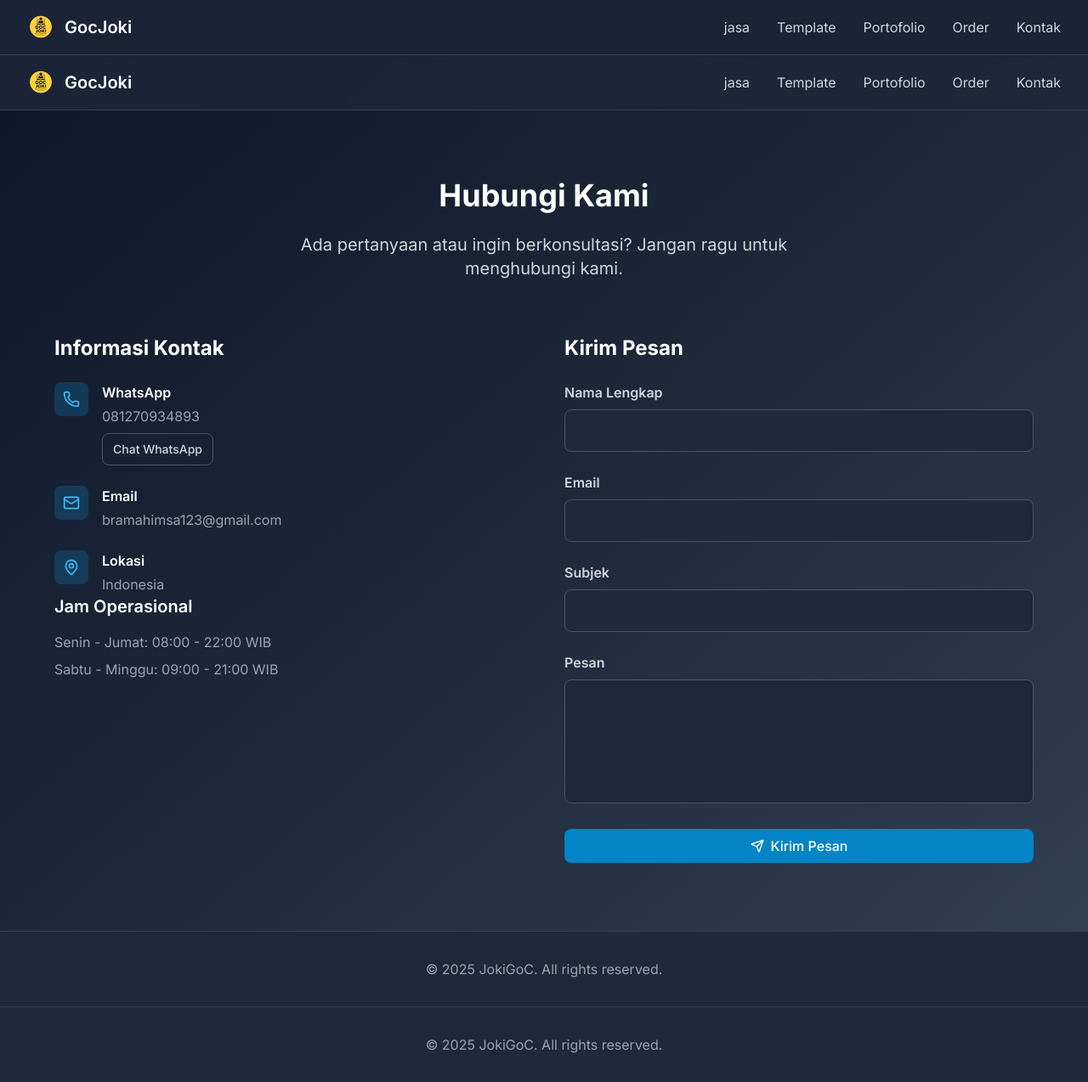
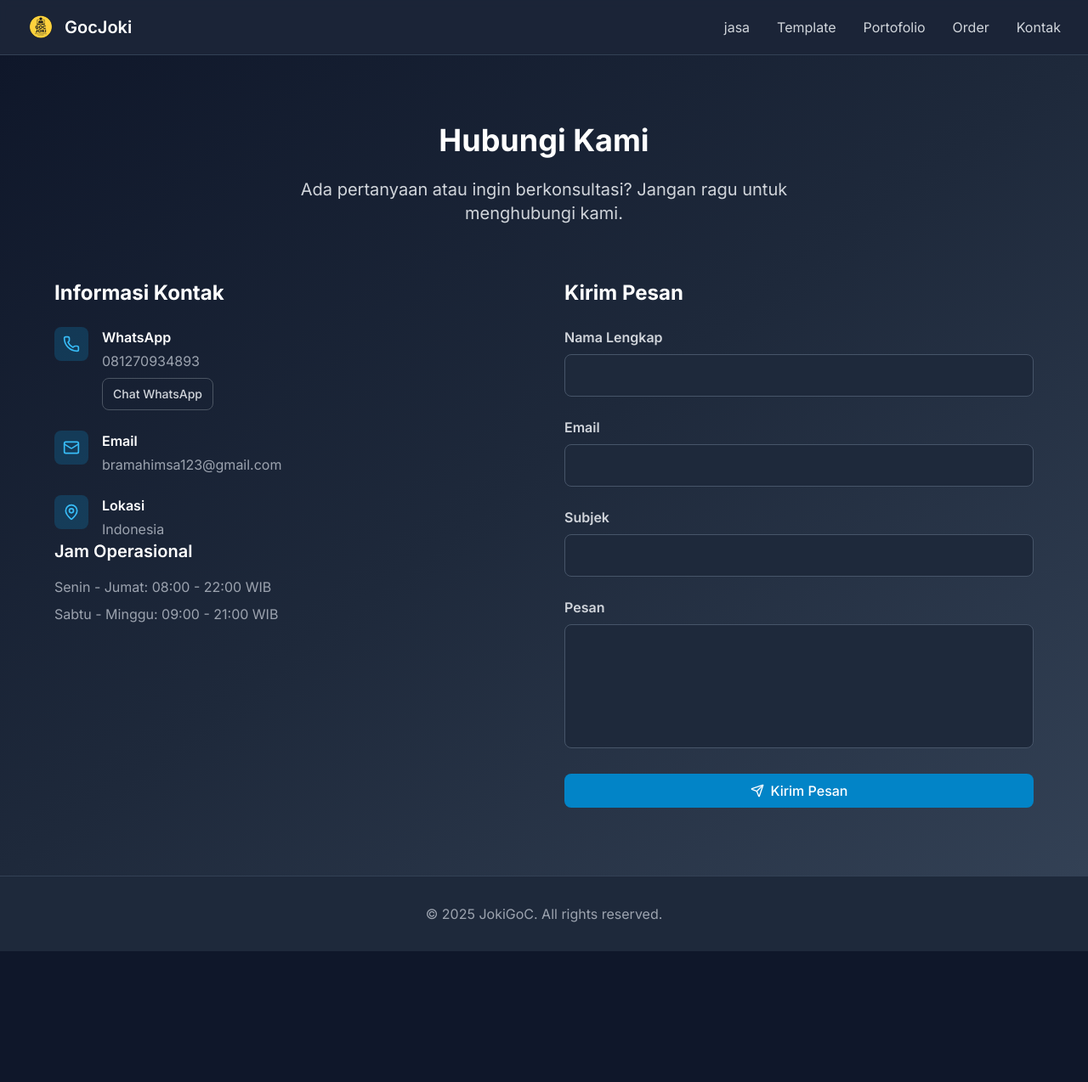
Before and after one commit to Bramahimm/gocJoki-blog, a Next.js app: page /contact in a window 1280 px wide. Shown: the whole page at 85% size. After the commit the page ends 1120 px from the top, so only its background shows below. Built offline with nearby package versions, Linux system fonts and the light colour scheme.

Commit message:
refactor:contact

```diff
--- a/app/contact/ContactForm.tsx
+++ b/app/contact/components/ContactForm.tsx
@@ -1,10 +1,9 @@
-'use client'
+"use client";
 
-import { Send } from 'lucide-react'
-import Button from '@/components/Button'
-import { useContactForm } from './hooks/useContactForm'
-import Alert from '@/components/Alert'
-
+import { Send } from "lucide-react";
+import Button from "@/components/Button";
+import { useContactForm } from "../hooks/useContactForm";
+import Alert from "@/components/Alert";
 
 export default function ContactForm() {
   const {
@@ -13,8 +12,8 @@ export default function ContactForm() {
     success,
     isSubmitting,
     handleInputChange,
-    handleSubmit
-  } = useContactForm()
+    handleSubmit,
+  } = useContactForm();
 
   return (
     <div>
@@ -26,13 +25,13 @@ export default function ContactForm() {
         </Alert>
       )}
 
-      {errors.length > 0 && (
-        <Alert type="error" errors={errors} />
-      )}
+      {errors.length > 0 && <Alert type="error" errors={errors} />}
 
       <form onSubmit={handleSubmit} className="space-y-6">
         <div>
-          <label htmlFor="name" className="block text-gray-300 font-semibold mb-2">
+          <label
+            htmlFor="name"
+            className="block text-gray-300 font-semibold mb-2">
             Nama Lengkap
           </label>
           <input
@@ -47,7 +46,9 @@ export default function ContactForm() {
         </div>
 
         <div>
-          <label htmlFor="email" className="block text-gray-300 font-semibold mb-2">
+          <label
+            htmlFor="email"
+            className="block text-gray-300 font-semibold mb-2">
             Email
           </label>
           <input
@@ -62,7 +63,9 @@ export default function ContactForm() {
         </div>
 
         <div>
-          <label htmlFor="subject" className="block text-gray-300 font-semibold mb-2">
+          <label
+            htmlFor="subject"
+            className="block text-gray-300 font-semibold mb-2">
             Subjek
           </label>
           <input
@@ -77,7 +80,9 @@ export default function ContactForm() {
         </div>
 
         <div>
-          <label htmlFor="message" className="block text-gray-300 font-semibold mb-2">
+          <label
+            htmlFor="message"
+            className="block text-gray-300 font-semibold mb-2">
             Pesan
           </label>
           <textarea
@@ -93,9 +98,9 @@ export default function ContactForm() {
 
         <Button type="submit" disabled={isSubmitting} className="w-full">
           <Send className="w-4 h-4 mr-2" />
-          {isSubmitting ? 'Mengirim...' : 'Kirim Pesan'}
+          {isSubmitting ? "Mengirim..." : "Kirim Pesan"}
         </Button>
       </form>
     </div>
-  )
+  );
 }
--- a/app/contact/ContactInfo.tsx
+++ b/app/contact/components/ContactInfo.tsx
@@ -2,7 +2,7 @@
 
 import Button from "@/components/Button";
 import { Mail, Phone, MapPin } from "lucide-react";
-import { useContactForm } from "./hooks/useContactForm";
+import { useContactForm } from "../hooks/useContactForm";
 
 export default function ContactInfo() {
   const { openWhatsApp } = useContactForm();
--- a/app/contact/page.tsx
+++ b/app/contact/page.tsx
@@ -1,20 +1,19 @@
-import Navigation from '@/components/Navigation'
-import Footer from '@/components/Footer'
-import ContactForm from './ContactForm'
-import ContactInfo from './ContactInfo'
-import ContactHours from './ContactHours'
+import ContactForm from "./components/ContactForm";
+import ContactHours from "./components/ContactHours";
+import ContactInfo from "./components/ContactInfo";
 
 export default function ContactPage() {
   return (
     <div className="min-h-screen bg-gradient-to-br from-dark-900 via-dark-800 to-dark-700">
-      <Navigation />
-
       <main className="py-20 px-4 sm:px-6 lg:px-8">
         <div className="max-w-6xl mx-auto">
           <div className="text-center mb-16">
-            <h1 className="text-3xl sm:text-4xl font-bold text-white mb-6">Hubungi Kami</h1>
+            <h1 className="text-3xl sm:text-4xl font-bold text-white mb-6">
+              Hubungi Kami
+            </h1>
             <p className="text-xl text-gray-300 max-w-2xl mx-auto">
-              Ada pertanyaan atau ingin berkonsultasi? Jangan ragu untuk menghubungi kami.
+              Ada pertanyaan atau ingin berkonsultasi? Jangan ragu untuk
+              menghubungi kami.
             </p>
           </div>
 
@@ -27,8 +26,6 @@ export default function ContactPage() {
           </div>
         </div>
       </main>
-
-      <Footer />
     </div>
-  )
+  );
 }
```
Also changed, not shown: app/contact/components/ContactHours.tsx (renamed from app/contact/ContactHours.tsx).
